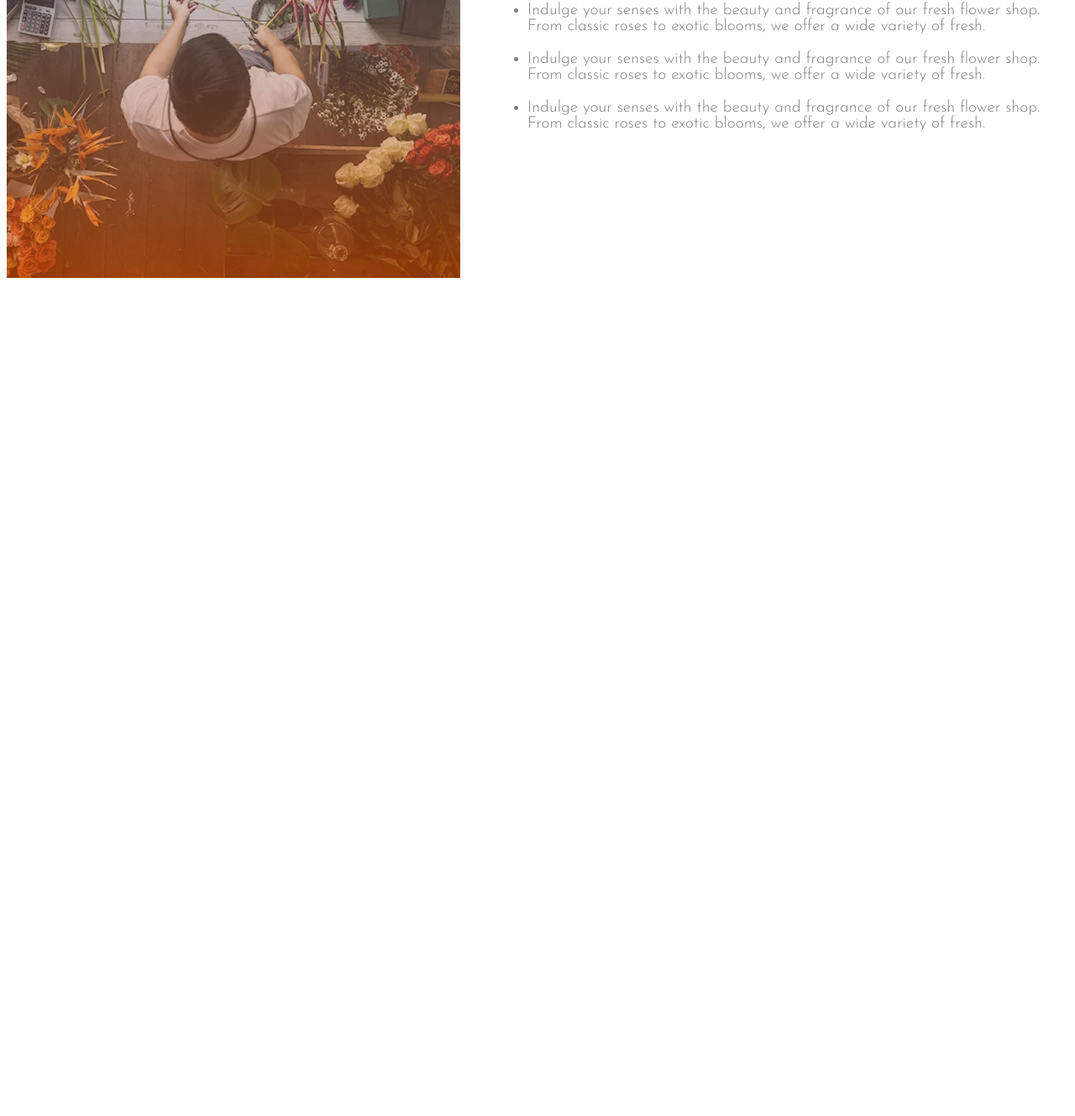
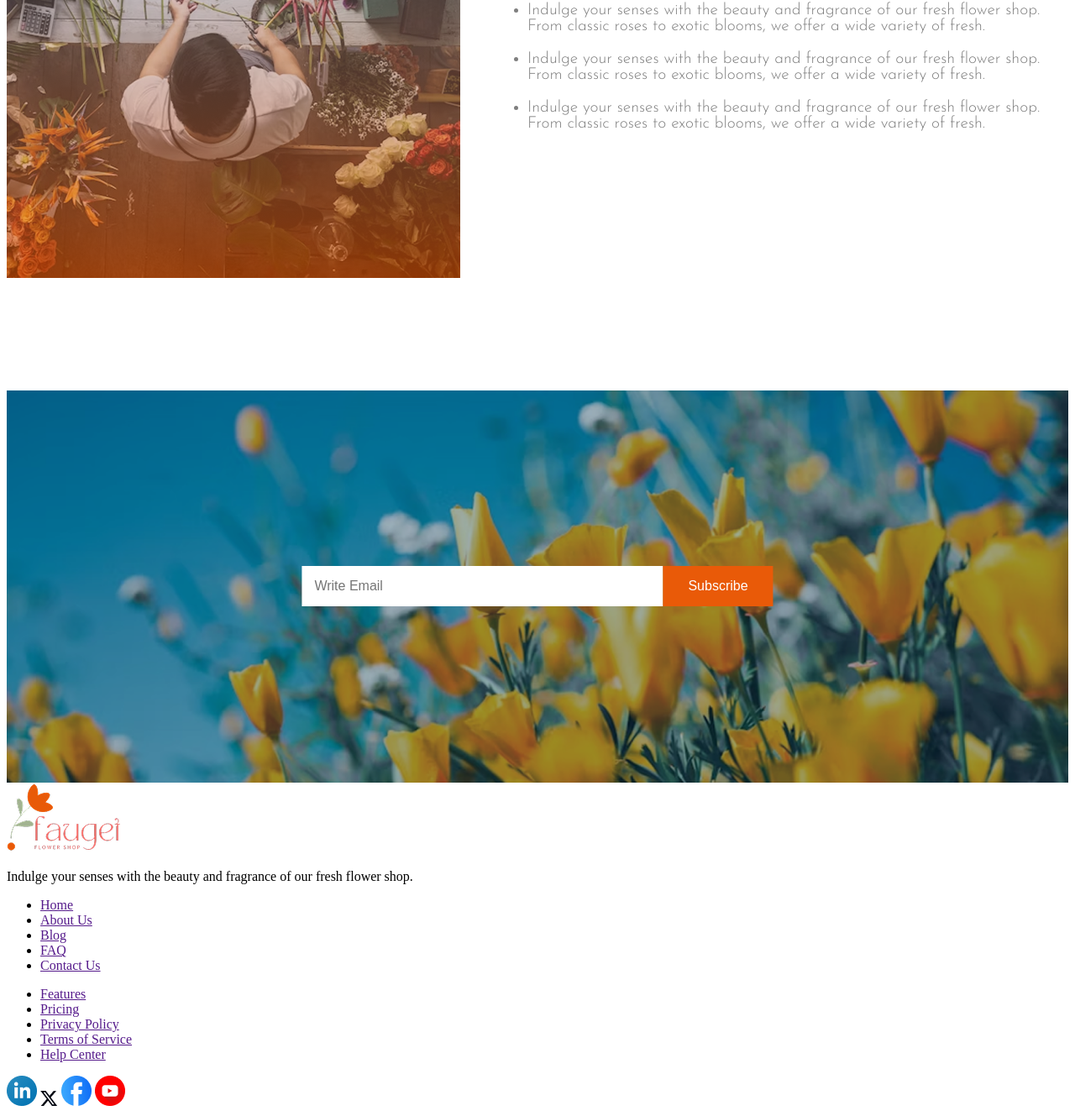
Before and after one commit to am-mahmud/flower-market, a plain HTML site: page index.html in a window 1280 px wide. Shown: the part 2367-3696 px from the top of the page at 84% size. Before the commit the page ends 2710 px from the top, so only its background shows below. Drawn offline with Linux system fonts and the light colour scheme.

Commit message:
Join us section added

```diff
--- a/index.html
+++ b/index.html
@@ -123,10 +123,52 @@
           </div>
         </section>
 
+        <section class="join-us josefin-sans-font">
+          <img src="./assets/news-letter-bg.png" alt="">
+          <div>
+            <form action="">
+              <input type="text" placeholder="Write Email">
+              <input class="btn-primary" type="submit" value="Subscribe">
+            </form>
+          </div>
 
+        </section>
 
     </main>
 
-    <footer></footer>
+    <footer>
+      <div>
+        <div>
+          <img src="./assets/logo.png" alt="">
+          <p>Indulge your senses with the beauty and fragrance of our fresh flower shop. </p>
+        </div>
+        <div>
+          <ul>
+            <li><a href="">Home</a></li>
+            <li><a href="">About Us</a></li>
+            <li><a href="">Blog</a></li>
+            <li><a href="">FAQ</a></li>
+            <li><a href="">Contact Us</a></li>
+          </ul>
+        </div>
+        <div>
+          <ul>
+            <li><a href="">Features</a></li>
+            <li><a href="">Pricing</a></li>
+            <li><a href="">Privacy Policy</a></li>
+            <li><a href="">Terms of Service</a></li>
+            <li><a href="">Help Center</a></li>
+          </ul>
+        </div>
+        <div>
+          <div class="social-media">
+            <img src="./assets/icon-linkedin.png" alt="">
+            <img src="./assets/icon-twitter.png" alt="">
+            <img src="./assets/icon-facebook.png" alt="">
+            <img src="./assets/icon-youtube.png" alt="">
+          </div>
+        </div>
+      </div>
+    </footer>
   </body>
 </html>
--- a/styles/market.css
+++ b/styles/market.css
@@ -54,7 +54,7 @@ main > section {
   color: white;
   padding: 18px 80px;
   border: none;
-  width: 100%;
+  /* width: 100%; */
   font-size: 1rem;
 }
 
@@ -158,6 +158,46 @@ nav {
 }
 
 
+/* Join Us */
+
+.join-us {
+  position: relative;
+  text-align: center;
+}
+
+.join-us img {
+  width: 100%;
+  display: block;
+}
+
+.join-us form {
+  position: absolute;
+  top: 50%;
+  left: 50%;
+  transform: translate(-50%, -50%);
+  display: flex;
+}
+
+.join-us input[type="text"] {
+  width: 400px;
+  padding: 15px;
+  border: none;
+  outline: none;
+  font-size: 1rem;
+}
+
+.join-us input[type="submit"] {
+  padding: 15px 30px;
+  border: none;
+  cursor: pointer;
+  font-size: 1rem;
+}
+
+
+
+
+
+/* Media query */
 
 
 @media screen and (max-width: 576px) {
@@ -255,4 +295,19 @@ nav {
   .flower-plant ul li{
     width: 100%;
   }
+
+  /* Join us section */
+
+  .join-us input[type="text"] {
+    width: 200px;
+  }
+
+  .join-us form {
+    flex-direction: column;
+    gap: 10px;
+  }
+
+  .join-us input[type="submit"] {
+    width: 100%;
+  }
 }
```
